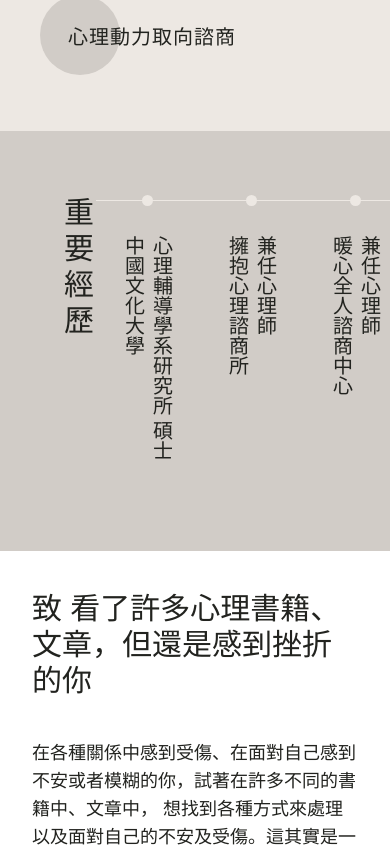
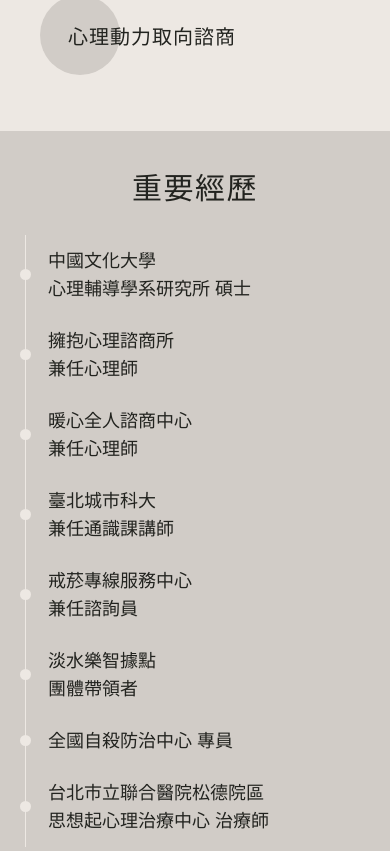
Before and after one commit to harperHo/YinChuPsychologist, a Next.js app: page / in a window 390 px wide. Shown: the part 1973-2824 px from the top of the page. Built offline with nearby package versions, Linux system fonts and the light colour scheme; a web font is replaced by a local one.

Commit message:
feat: experiences section for mobile

```diff
--- a/app/sections/Article.tsx
+++ b/app/sections/Article.tsx
@@ -2,7 +2,7 @@
 
 const Article: React.FC = () => {
   return (
-    <div className="flex items-center mt-[-80px]">
+    <div className="flex items-center md:mt-[-80px]">
       <div className="w-0 md:w-1/4"></div>
       <div className="px-8 py-10 bg-white child:mb-5 font-gen-wan-min text-lg md:px-20 md:py-24 md:w-3/4">
         <p className="text-3xl !mb-10">
--- a/app/sections/Experiences.tsx
+++ b/app/sections/Experiences.tsx
@@ -36,16 +36,16 @@
 
 const Experiences: React.FC = () => {
   return (
-    <div className="p-16 h-[500px] flex bg-primary-2 font-gen-wan-min overflow-hidden">
-      <div className="w-[300px]">
+    <div className="py-10 flex flex-col items-center bg-primary-2 font-gen-wan-min overflow-hidden md:p-16 md:h-[500px] md:flex-row md:items-start">
+      <div className="mb-4 md:mb-0 md:w-[300px]">
         <h2 className="text-3xl tracking-wider md:text-4xl">重要經歷</h2>
       </div>
-      <div className="flex-1 flex flex-col w-full [writing-mode:vertical-lr]">
+      <div className="flex-1 flex flex-col w-full md:[writing-mode:vertical-lr]">
         {experiences.map((experience) => (
           <div
-            className="px-6 flex items-center relative text-xl pt-[40px]
-            before:w-[11px] before:h-[11px] before:absolute before:bg-primary before:rounded-full before:top-0
-            after:w-full after:h-[1px] after:absolute after:bg-primary after:top-[5px]"
+            className="pt-6 pl-12 flex items-center relative text-lg md:px-6 md:pt-[40px] md:text-xl
+            before:w-[11px] before:h-[11px] before:absolute before:left-[20px] before:bg-primary before:rounded-full md:before:top-0 md:before:left-auto
+            after:w-[1px] after:h-full after:absolute after:left-[25px] after:bg-primary md:after:w-full md:after:h-[1px] md:after:top-[5px] md:after:left-auto"
           >
             {experience}
           </div>
```
